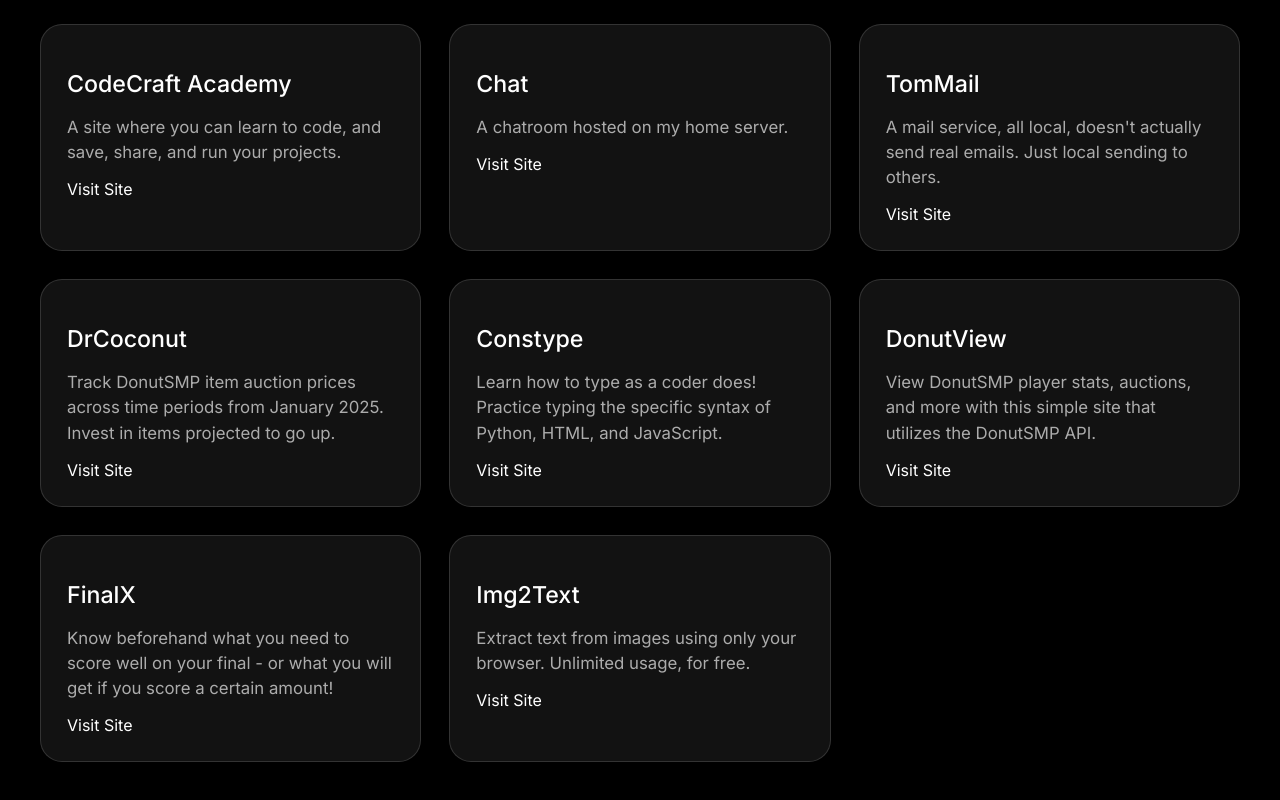
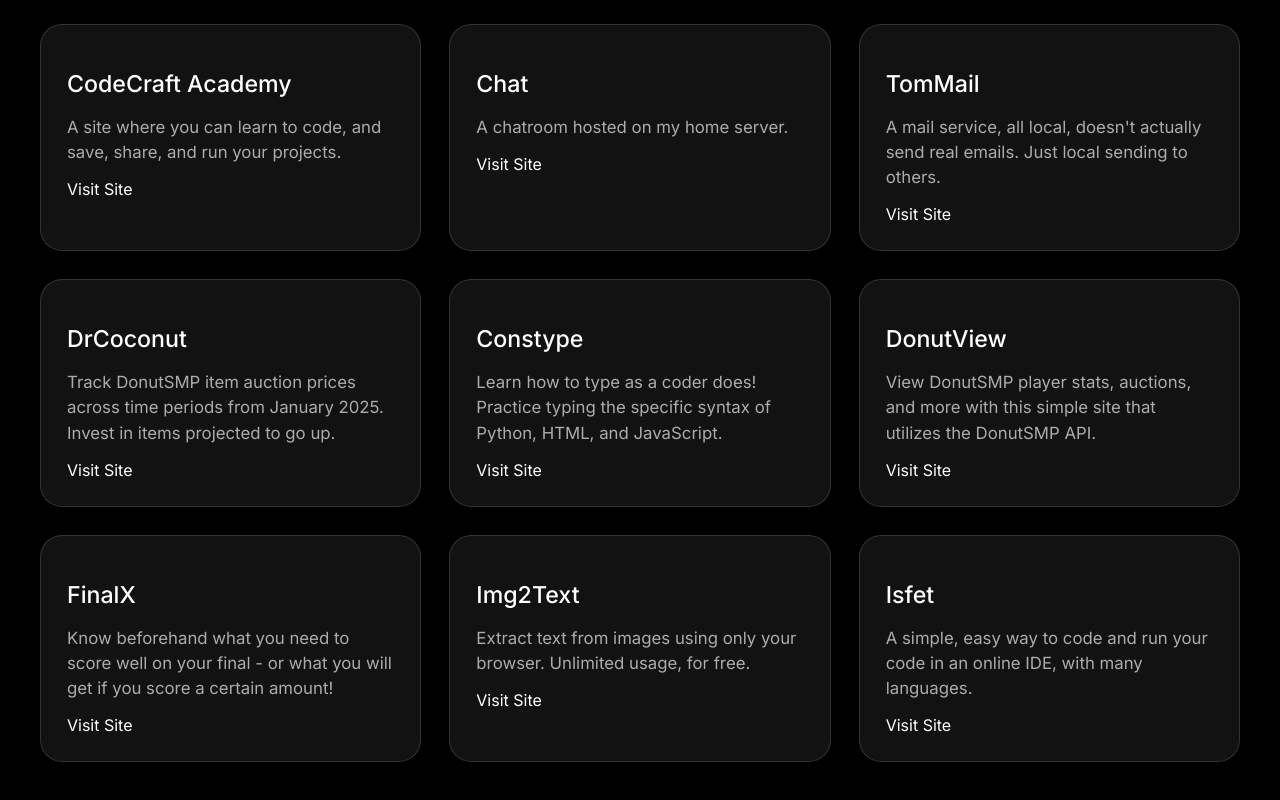
Before and after one commit to tommustbe12com/tommustbe12com.github.io, a plain HTML site: page project-hub/index.html in a window 1280 px wide. Shown: the part 2216-3016 px from the top of the page. Drawn offline with Linux system fonts and the light colour scheme.

Commit message:
isfet update

```diff
--- a/project-hub/projects.json
+++ b/project-hub/projects.json
@@ -191,6 +191,12 @@
         "title": "Img2Text",
         "description": "Extract text from images using only your browser. Unlimited usage, for free.",
         "link": "https://img2text.replit.app"
+      },
+      {
+        "category": "productivity",
+        "title": "Isfet",
+        "description": "A simple, easy way to code and run your code in an online IDE, with many languages.",
+        "link": "https://isfet.xyz"
       }
     ]
   }
```
Also changed, not shown: index.html (+1 -1 lines).
